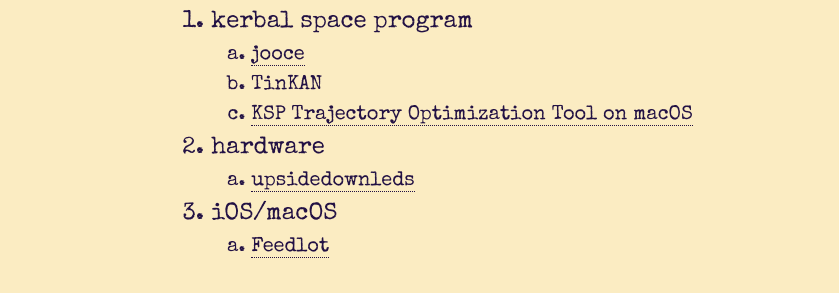
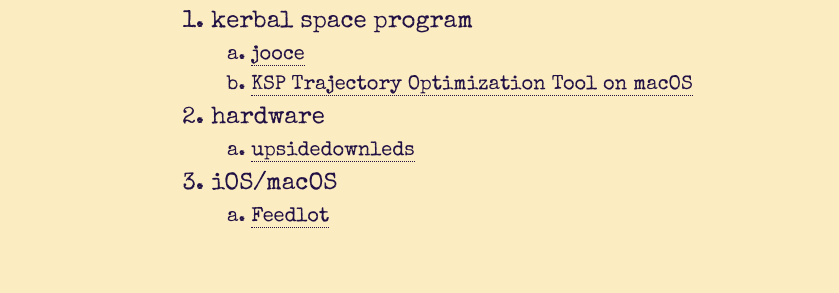
Before and after one commit to FiniteMonkeys/finitemonkeys.org, a Gatsby site: page / in a window 1280 px wide. Shown: the part 204-497 px from the top of the page, without its empty margins (208-1047 px from the left). Built offline with nearby package versions, Linux system fonts and the light colour scheme; Gatsby itself is replaced by a stand-in of ours.

Commit message:
Remove reference to TinKAN

```diff
--- a/src/pages/index.js
+++ b/src/pages/index.js
@@ -16,7 +16,6 @@
             kerbal space program
             <ul>
               <li><Link to="jooce">jooce</Link></li>
-              <li>TinKAN</li>
               <li><Link to="ksptot_on_macos">KSP Trajectory Optimization Tool on macOS</Link></li>
             </ul>
           </li>
```
